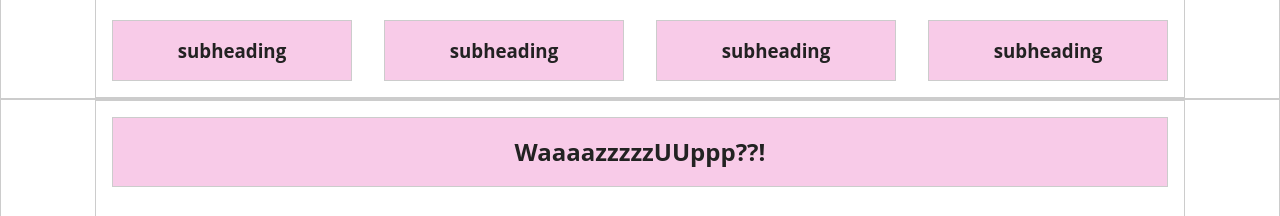
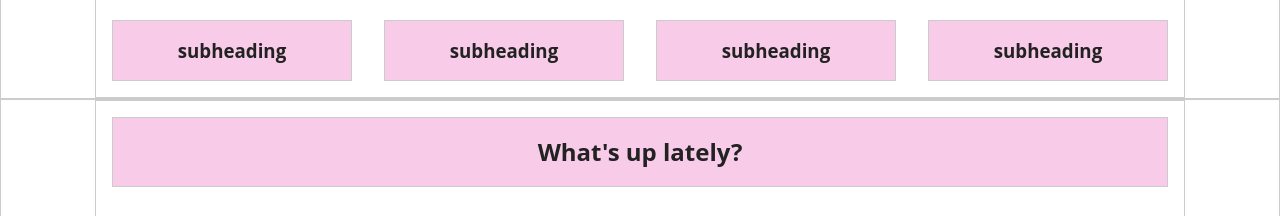
Before and after one commit to zoelake/assignment4, a website built with Parcel: page index.html in a window 1280 px wide. Shown: the part 1400-1616 px from the top of the page. Built offline with nearby package versions, Linux system fonts and the light colour scheme.

Commit message:
changed heading from whaazzaap to what's up lately

```diff
--- a/index.html
+++ b/index.html
@@ -75,7 +75,7 @@
       <div class="row m-col-2 l-col-3">
         <div class="column span-full">
             <h2 class="heading">
-              WaaaazzzzzUUppp??!
+              What's up lately?
             </h2>
         </div>
         <div class="column special-project">
```
